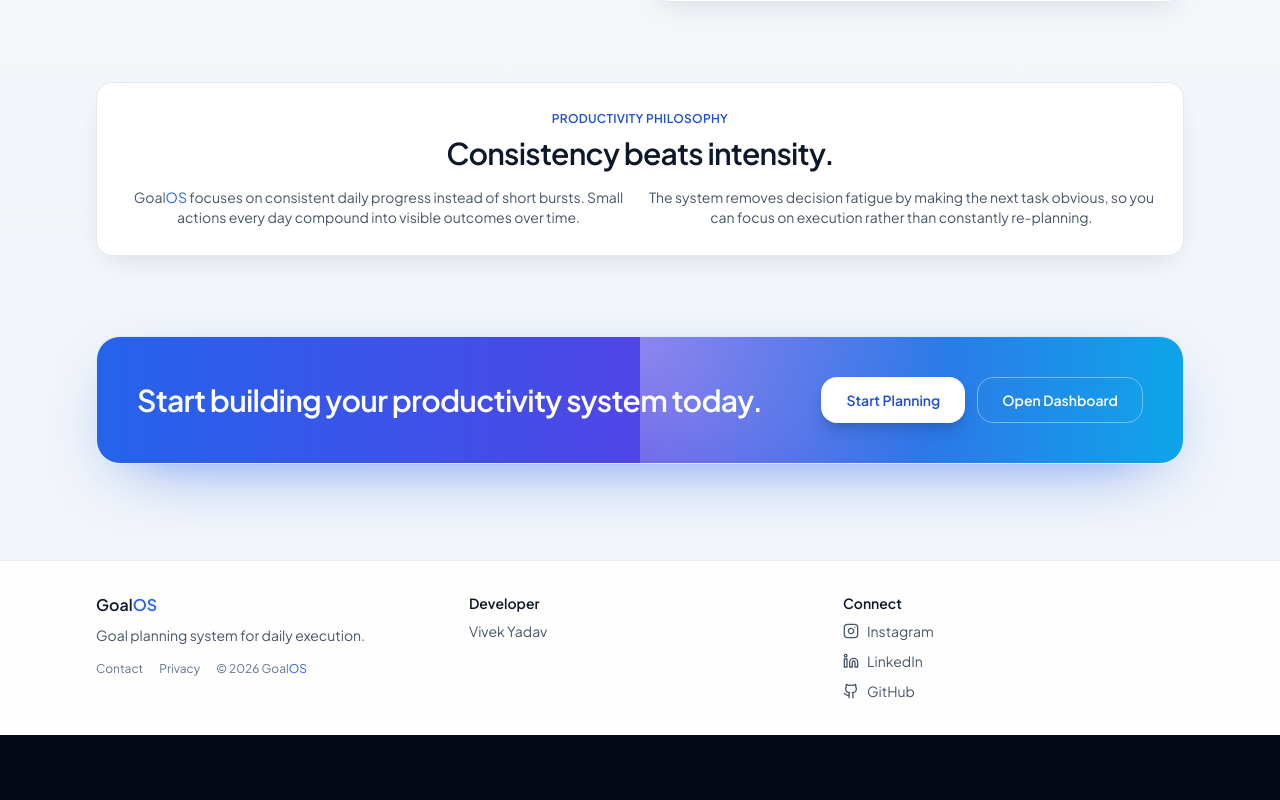
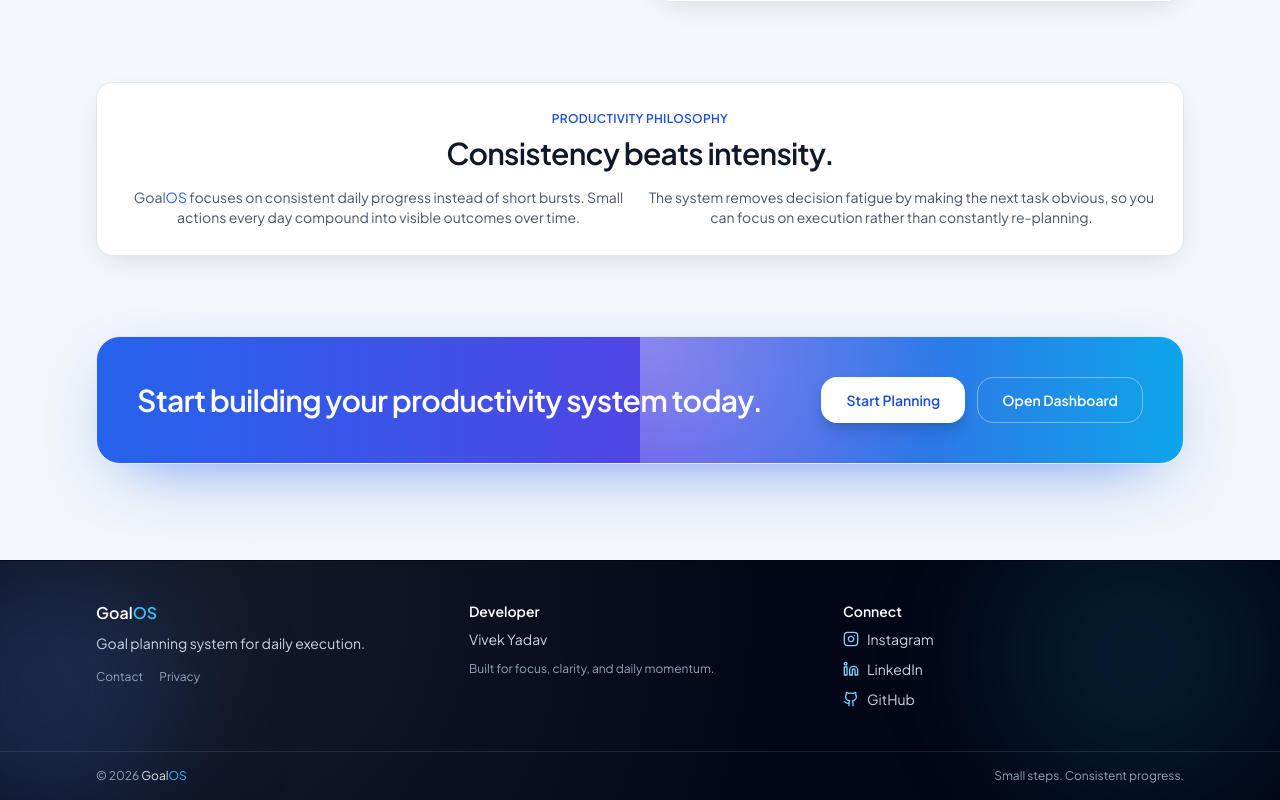
Before and after one commit to vivekyadav247/GoalOS, a React (Vite) app in the folder client/: page / in a window 1280 px wide. Shown: the part 2994-3794 px from the top of the page. Before the commit the page ends 3729 px from the top, so only its background shows below. Built offline with nearby package versions, Linux system fonts and the light colour scheme; no server answers.

Commit message:
Dashboard and Footer Fix

```diff
--- a/client/src/components/Footer.jsx
+++ b/client/src/components/Footer.jsx
@@ -3,40 +3,44 @@ import { BrandName } from './Logo';
 
 const Footer = () => {
   return (
-    <footer className="border-t border-slate-200/80 bg-white/90">
-      <div className="mx-auto grid max-w-6xl gap-8 px-4 py-8 text-center md:grid-cols-3 md:text-left md:px-6 lg:px-8">
+    <footer className="relative overflow-hidden border-t border-slate-900/10 bg-slate-950 text-slate-200">
+      <div className="pointer-events-none absolute inset-0">
+        <div className="absolute -left-20 top-0 h-64 w-64 rounded-full bg-blue-500/20 blur-3xl" />
+        <div className="absolute right-0 bottom-0 h-72 w-72 rounded-full bg-cyan-400/10 blur-3xl" />
+        <div className="absolute inset-0 bg-[radial-gradient(circle_at_15%_20%,rgba(255,255,255,0.08),transparent_55%)]" />
+      </div>
+
+      <div className="relative mx-auto grid max-w-6xl gap-8 px-4 py-10 text-center md:grid-cols-3 md:text-left md:px-6 lg:px-8">
         <div className="mx-auto md:mx-0" data-reveal style={{ '--reveal-delay': '0s' }}>
-          <BrandName className="text-base font-semibold text-slate-900" />
-          <p className="mt-2 text-sm text-slate-600">Goal planning system for daily execution.</p>
-          <div className="mt-4 flex flex-wrap items-center justify-center gap-4 text-xs text-slate-500 md:justify-start">
-            <a href="#" className="hover:text-blue-700">
+          <BrandName className="text-base font-semibold text-white" accentClassName="text-sky-400" />
+          <p className="mt-2 text-sm text-slate-300">Goal planning system for daily execution.</p>
+          <div className="mt-4 flex flex-wrap items-center justify-center gap-4 text-xs text-slate-400 md:justify-start">
+            <a href="#" className="transition hover:text-white">
               Contact
             </a>
-            <a href="#" className="hover:text-blue-700">
+            <a href="#" className="transition hover:text-white">
               Privacy
             </a>
-            <span>
-              © {new Date().getFullYear()} <BrandName />
-            </span>
           </div>
         </div>
 
         <div className="mx-auto md:mx-0" data-reveal style={{ '--reveal-delay': '0.08s' }}>
-          <p className="text-sm font-semibold text-slate-900">Developer</p>
-          <p className="mt-2 text-sm text-slate-600">Vivek Yadav</p>
+          <p className="text-sm font-semibold text-white">Developer</p>
+          <p className="mt-2 text-sm text-slate-300">Vivek Yadav</p>
+          <p className="mt-3 text-xs text-slate-400">Built for focus, clarity, and daily momentum.</p>
         </div>
 
         <div className="mx-auto md:mx-0" data-reveal style={{ '--reveal-delay': '0.16s' }}>
-          <p className="text-sm font-semibold text-slate-900">Connect</p>
-          <ul className="mt-2 space-y-2 text-sm text-slate-600">
+          <p className="text-sm font-semibold text-white">Connect</p>
+          <ul className="mt-2 space-y-2 text-sm text-slate-300">
             <li>
               <a
                 href="https://www.instagram.com/vivekk.ydv_"
                 target="_blank"
                 rel="noreferrer"
-                className="inline-flex items-center gap-2 hover:text-blue-700"
+                className="inline-flex items-center gap-2 transition hover:text-white"
               >
-                <Instagram className="h-4 w-4" />
+                <Instagram className="h-4 w-4 text-sky-300" />
                 Instagram
               </a>
             </li>
@@ -45,9 +49,9 @@ const Footer = () => {
                 href="https://www.linkedin.com/in/vivek-07x/"
                 target="_blank"
                 rel="noreferrer"
-                className="inline-flex items-center gap-2 hover:text-blue-700"
+                className="inline-flex items-center gap-2 transition hover:text-white"
               >
-                <Linkedin className="h-4 w-4" />
+                <Linkedin className="h-4 w-4 text-sky-300" />
                 LinkedIn
               </a>
             </li>
@@ -56,13 +60,22 @@ const Footer = () => {
                 href="https://github.com/vivekyadav247"
                 target="_blank"
                 rel="noreferrer"
-                className="inline-flex items-center gap-2 hover:text-blue-700"
+                className="inline-flex items-center gap-2 transition hover:text-white"
               >
-                <Github className="h-4 w-4" />
+                <Github className="h-4 w-4 text-sky-300" />
                 GitHub
               </a>
             </li>
           </ul>
+        </div>
+      </div>
+
+      <div className="relative border-t border-white/10">
+        <div className="mx-auto flex max-w-6xl flex-col items-center justify-between gap-2 px-4 py-4 text-xs text-slate-400 md:flex-row md:px-6 lg:px-8">
+          <span>
+            © {new Date().getFullYear()} <BrandName className="text-slate-200" accentClassName="text-sky-400" />
+          </span>
+          <span>Small steps. Consistent progress.</span>
         </div>
       </div>
     </footer>
--- a/client/src/pages/Dashboard.jsx
+++ b/client/src/pages/Dashboard.jsx
@@ -364,9 +364,13 @@ const Dashboard = () => {
 
       <TaskHeatmap tasks={tasks} />
 
-      <section className="grid gap-4 xl:grid-cols-2">
-        <GraphCard title="Today's Tasks" subtitle="Your plan for today">
-          <div className="space-y-3">
+      <section className="grid gap-4 lg:grid-cols-2">
+        <GraphCard
+          title="Today's Tasks"
+          subtitle="Your plan for today"
+          className="lg:max-h-[60vh] lg:overflow-hidden lg:flex lg:flex-col"
+        >
+          <div className="space-y-3 lg:flex-1 lg:overflow-y-auto lg:pr-2">
             {loading ? (
               <p className="text-sm text-slate-500">Loading tasks...</p>
             ) : todaysTasks.length === 0 ? (
```
